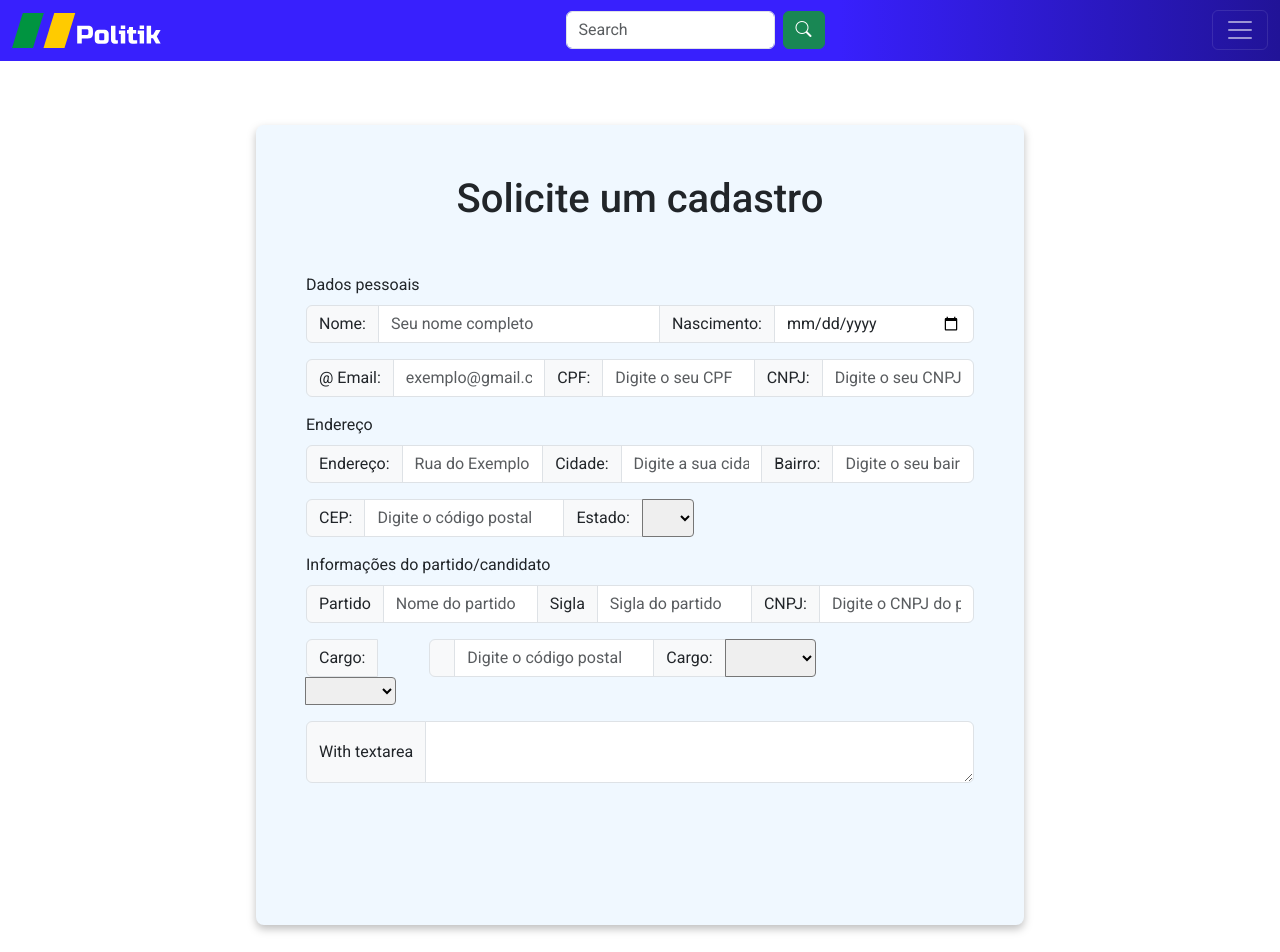
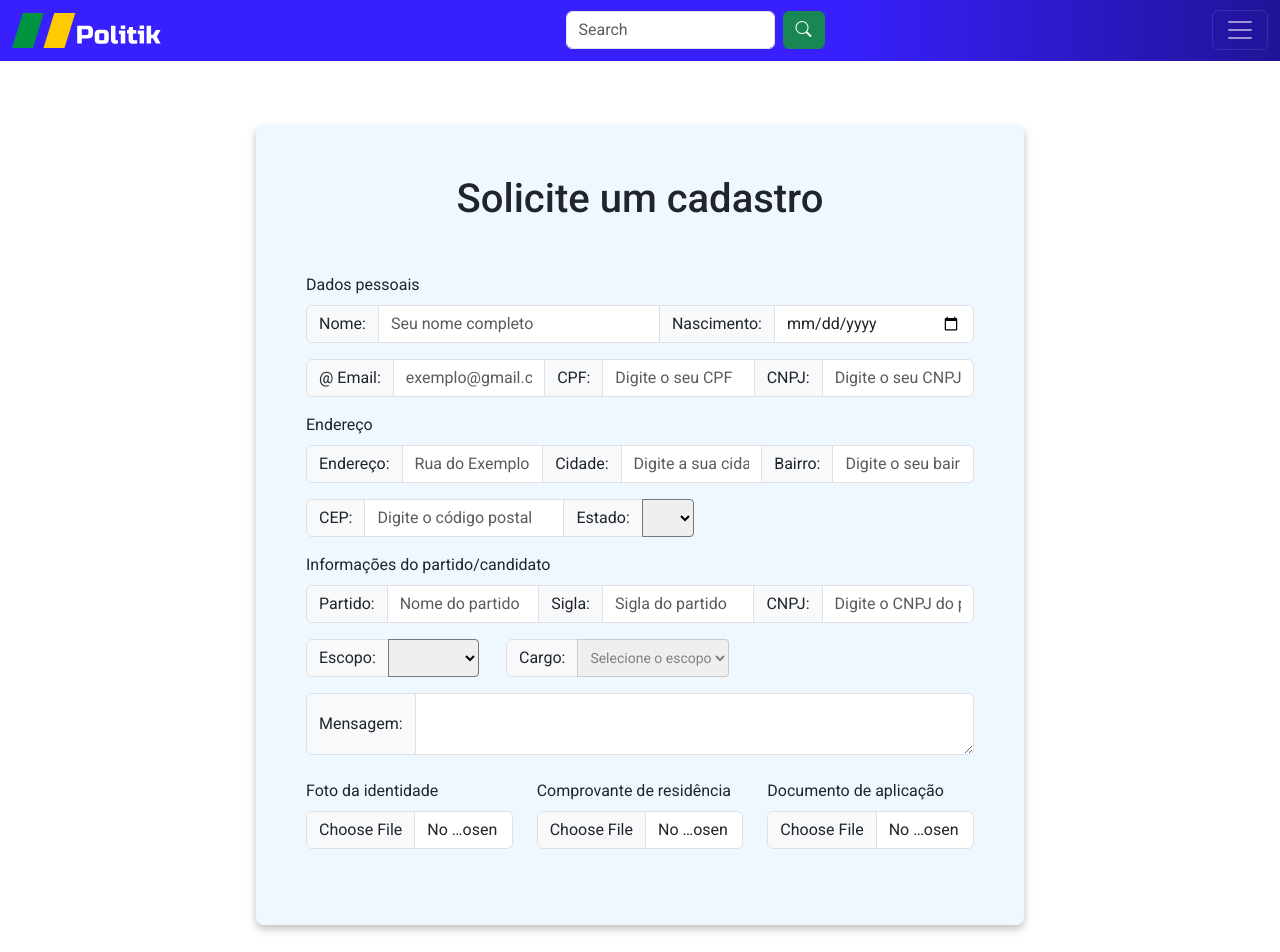
Before and after one commit to FilipeFCampos/Politik, an Angular app: page /cadastro in a window 1280 px wide. Shown: the top 952 px of the page. Built offline with nearby package versions, Linux system fonts and the light colour scheme.

Commit message:
Dinamização dos campos de escopo/cargo e adição dos campos de envio de arquivo

```diff
--- a/src/app/cadastro/cadastro.component.html
+++ b/src/app/cadastro/cadastro.component.html
@@ -11,8 +11,8 @@
                     aria-describedby="basic-addon1" required>
 
                 <span class="input-group-text" id="basic-addon1.1">Nascimento:</span>
-                <input type="date" class="form-control" id="nascimento" placeholder="Seu nome completo" aria-label="nome"
-                        aria-describedby="basic-addon1" required>
+                <input type="date" class="form-control" id="nascimento" placeholder="Seu nome completo"
+                    aria-label="nome" aria-describedby="basic-addon1" required>
 
             </div>
 
@@ -22,35 +22,36 @@
                     aria-describedby="basic-addon2" required>
 
                 <span class="input-group-text" id="basic-addon2.1">CPF:</span>
-                <input #campoCPF type="text" class="form-control" maxlength="14" id="CPF" placeholder="Digite o seu CPF" aria-label="cpf"
-                    aria-describedby="basic-addon1" required>
+                <input #campoCPF type="text" class="form-control" maxlength="14" id="CPF" placeholder="Digite o seu CPF"
+                    aria-label="cpf" aria-describedby="basic-addon1" required>
 
                 <span class="input-group-text" id="basic-addon2.2">CNPJ:</span>
-                <input #campoCandidatoCNPJ type="text" class="form-control" maxlength="18" id="CNPJ-candidato" placeholder="Digite o seu CNPJ" aria-label="cnpj-candidato"
-                    aria-describedby="basic-addon1" required>
+                <input #campoCandidatoCNPJ type="text" class="form-control" maxlength="18" id="CNPJ-candidato"
+                    placeholder="Digite o seu CNPJ" aria-label="cnpj-candidato" aria-describedby="basic-addon1"
+                    required>
             </div>
 
             <label for="input-group mb-3" class="form-label">Endereço</label>
             <div class="input-group mb-3">
 
                 <span class="input-group-text" id="basic-addon3">Endereço:</span>
-                <input type="text" class="form-control" id="endereço" placeholder="Rua do Exemplo 9999" aria-label="endereço"
-                    aria-describedby="basic-addon2" required>
+                <input type="text" class="form-control" id="endereço" placeholder="Rua do Exemplo 9999"
+                    aria-label="endereço" aria-describedby="basic-addon2" required>
 
                 <span class="input-group-text" id="basic-addon3.1">Cidade:</span>
-                <input type="text" class="form-control" id="cidade" placeholder="Digite a sua cidade" aria-label="cidade"
-                    aria-describedby="basic-addon1" required>
+                <input type="text" class="form-control" id="cidade" placeholder="Digite a sua cidade"
+                    aria-label="cidade" aria-describedby="basic-addon1" required>
 
                 <span class="input-group-text" id="basic-addon3.2">Bairro:</span>
-                <input type="text" class="form-control" id="cidade" placeholder="Digite o seu bairro" aria-label="bairro"
-                    aria-describedby="basic-addon1" required>
+                <input type="text" class="form-control" id="cidade" placeholder="Digite o seu bairro"
+                    aria-label="bairro" aria-describedby="basic-addon1" required>
             </div>
 
             <div class="input-group mb-3">
 
                 <span class="input-group-text" id="basic-addon3.3">CEP:</span>
-                <input #campoCEP type="text" class="form-control" id="CEP" maxlength="9" placeholder="Digite o código postal" aria-label="cep"
-                    aria-describedby="basic-addon1" required>
+                <input #campoCEP type="text" class="form-control" id="CEP" maxlength="9"
+                    placeholder="Digite o código postal" aria-label="cep" aria-describedby="basic-addon1" required>
 
                 <span class="input-group-text" id="basic-addon3.4">Estado:</span>
                 <select id="estado" class="form-select-sm" name="estado" required>
@@ -88,24 +89,28 @@
             <label for="input-group mb-3" class="form-label">Informações do partido/candidato</label>
 
             <div class="input-group mb-3">
-                <span class="input-group-text" id="basic-addon4">Partido</span>
-                <input type="text" class="form-control" id="partido" placeholder="Nome do partido" aria-label="partido" required>
+                <span class="input-group-text" id="basic-addon4">Partido:</span>
+                <input type="text" class="form-control" id="partido" placeholder="Nome do partido" aria-label="partido"
+                    required>
 
-                <span class="input-group-text" id="basic-addon4.1">Sigla</span>
-                <input type="text" class="form-control" id="sigla" placeholder="Sigla do partido" aria-label="partido" required>
+                <span class="input-group-text" id="basic-addon4.1">Sigla:</span>
+                <input type="text" class="form-control" id="sigla" placeholder="Sigla do partido" aria-label="partido"
+                    required>
 
                 <span class="input-group-text" id="basic-addon4.2">CNPJ:</span>
-                <input #campoPartidoCNPJ type="text" class="form-control" maxlength="18" id="CNPJ-partido" placeholder="Digite o CNPJ do partido" aria-label="cnpj-partido"
-                    aria-describedby="basic-addon1" required>
+                <input #campoPartidoCNPJ type="text" class="form-control" maxlength="18" id="CNPJ-partido"
+                    placeholder="Digite o CNPJ do partido" aria-label="cnpj-partido" aria-describedby="basic-addon1"
+                    required>
             </div>
 
             <div class="container text-center">
                 <div class="row">
-                  <div class="col-2" style="padding: 0px">
+                    <div class="col-2" style="padding: 0px; min-width: 200px">
                         <div class="input-group mb-3">
 
-                        <span class="input-group-text" id="basic-addon5">Cargo:</span>
-                        <select id="estado" class="form-select-sm" name="estado" required>
+                            <span class="input-group-text" id="basic-addon5">Escopo:</span>
+                            <select (change)="setScope($event)" id="estado" class="form-select-sm" name="estado"
+                                required>
                                 <option selected disabled></option>
                                 <option value="federal">Federal</option>
                                 <option value="estadual">Estadual</option>
@@ -114,20 +119,77 @@
                         </div>
                     </div>
 
-                  <div class="col">
+                    <div class="col" style="padding: 0px;">
                         <div class="input-group mb-3">
 
-                        <span class="input-group-text" id="basic-addon3.3">{{ cargo }}</span>
-                        <input #campoCEP type="text" class="form-control" id="CEP" maxlength="9" placeholder="Digite o código postal" aria-label="cep"
-                            aria-describedby="basic-addon1" required>
+                            <span class="input-group-text" id="basic-addon5">Cargo:</span>
+                            @if (escopo === 'federal') {
+                            <select id="cargo-federal" class="form-select-sm" name="cargo-federal" required>
+                                <option selected disabled></option>
+                                <option value="presidente">Presidente</option>
+                                <option value="vice-presidente">Vice-presidente</option>
+                                <option value="deputado-federal">Deputado</option>
+                            </select>
+                            }
+                            @else if (escopo === 'estadual') {
+                            <select id="cargo-estadual" class="form-select-sm" name="cargo-estadual" required>
+                                <option selected disabled></option>
+                                <option value="governador">Governador</option>
+                                <option value="deputado-estadual">Deputado</option>
+                                <option value="senador">Senador</option>
+                            </select>
 
-                        <span class="input-group-text" id="basic-addon3.4">Cargo:</span>
-                        <select id="estado" class="form-select-sm" name="estado" required>
+                            <span class="input-group-text" style="margin-left: 0.01px;"
+                                id="basic-addon3.4">Estado:</span>
+                            <select id="estado/candidato" class="form-select-sm" name="estado" required>
                                 <option selected disabled></option>
-                            <option value="federal">Federal</option>
-                            <option value="estadual">Estadual</option>
-                            <option value="municipal">Municipal</option>
+                                <option value="AC">AC</option>
+                                <option value="AL">AL</option>
+                                <option value="AP">AP</option>
+                                <option value="AM">AM</option>
+                                <option value="BA">BA</option>
+                                <option value="CE">CE</option>
+                                <option value="DF">DF</option>
+                                <option value="ES">ES</option>
+                                <option value="GO">GO</option>
+                                <option value="MA">MA</option>
+                                <option value="MT">MT</option>
+                                <option value="MS">MS</option>
+                                <option value="MG">MG</option>
+                                <option value="PA">PA</option>
+                                <option value="PB">PB</option>
+                                <option value="PR">PR</option>
+                                <option value="PE">PE</option>
+                                <option value="PI">PI</option>
+                                <option value="RJ">RJ</option>
+                                <option value="RN">RN</option>
+                                <option value="RS">RS</option>
+                                <option value="RO">RO</option>
+                                <option value="RR">RR</option>
+                                <option value="SC">SC</option>
+                                <option value="SP">SP</option>
+                                <option value="SE">SE</option>
+                                <option value="TO">TO</option>
                             </select>
+                            }
+                            @else if (escopo === 'municipal') {
+                            <select id="cargo-estadual" class="form-select-sm" name="cargo-estadual" required>
+                                <option selected disabled></option>
+                                <option value="prefeito">Prefeito</option>
+                                <option value="vereador">Vereador</option>
+                            </select>
+
+                            <span class="input-group-text" style="margin-left: 0.01px;"
+                                id="basic-addon3.1">Município</span>
+                            <input type="text" class="form-control" id="municipio/candidato"
+                                placeholder="Digite o município" aria-label="cidade" aria-describedby="basic-addon1"
+                                required>
+                            }
+                            @else {
+                            <select id="disabledSelect" class="form-select-sm" disabled>
+                                <option selected disabled>Selecione o escopo </option>
+                            </select>
+                            }
                         </div>
                     </div>
                 </div>
@@ -135,9 +197,27 @@
 
 
             <div class="input-group">
-                <span class="input-group-text">With textarea</span>
+                <span class="input-group-text">Mensagem:</span>
                 <textarea class="form-control" aria-label="With textarea"></textarea>
             </div>
+            <br>
+            <div class="container text-left">
+                <div class="row">
+                    <div class="col" style="padding-left: 0px;">
+                        <label for="formFile" class="form-label">Foto da identidade</label>
+                        <input class="form-control" type="file" id="foto-identidade" required>
+                    </div>
+                    <div class="col">
+                        <label for="formFile" class="form-label">Comprovante de residência</label>
+                        <input class="form-control" type="file" id="foto-comprovante-residencia" required>
+                    </div>
+                    <div class="col" style="padding-right: 0px;">
+                        <label for="formFile" class="form-label">Documento de aplicação</label>
+                        <input class="form-control" type="file" id="documento-aplicacao" required>
+                    </div>
+                </div>
+            </div>
+
         </div>
     </form>
 </div>
--- a/src/app/cadastro/cadastro.component.ts
+++ b/src/app/cadastro/cadastro.component.ts
@@ -1,4 +1,4 @@
-import { AfterViewInit, Component, ElementRef, ViewChild } from '@angular/core';
+import { AfterViewInit, Component, EventEmitter, ElementRef, Output, ViewChild } from '@angular/core';
 
 @Component({
   selector: 'app-cadastro',
@@ -15,7 +15,11 @@ export class CadastroComponent implements AfterViewInit {
   @ViewChild('campoCEP') campoCEP!: ElementRef<HTMLInputElement>;
   @ViewChild('campoPartidoCNPJ') campoPartidoCNPJ!: ElementRef<HTMLInputElement>;
 
-  cargo = '';
+  escopo?: string;
+
+  setScope(value: Event) {
+    this.escopo = (value.target as HTMLSelectElement).value;
+  }
 
   ngAfterViewInit(): void {
     // Listener de formatação do CPF
```
Lines whose indentation alone changed are shown as unchanged.
